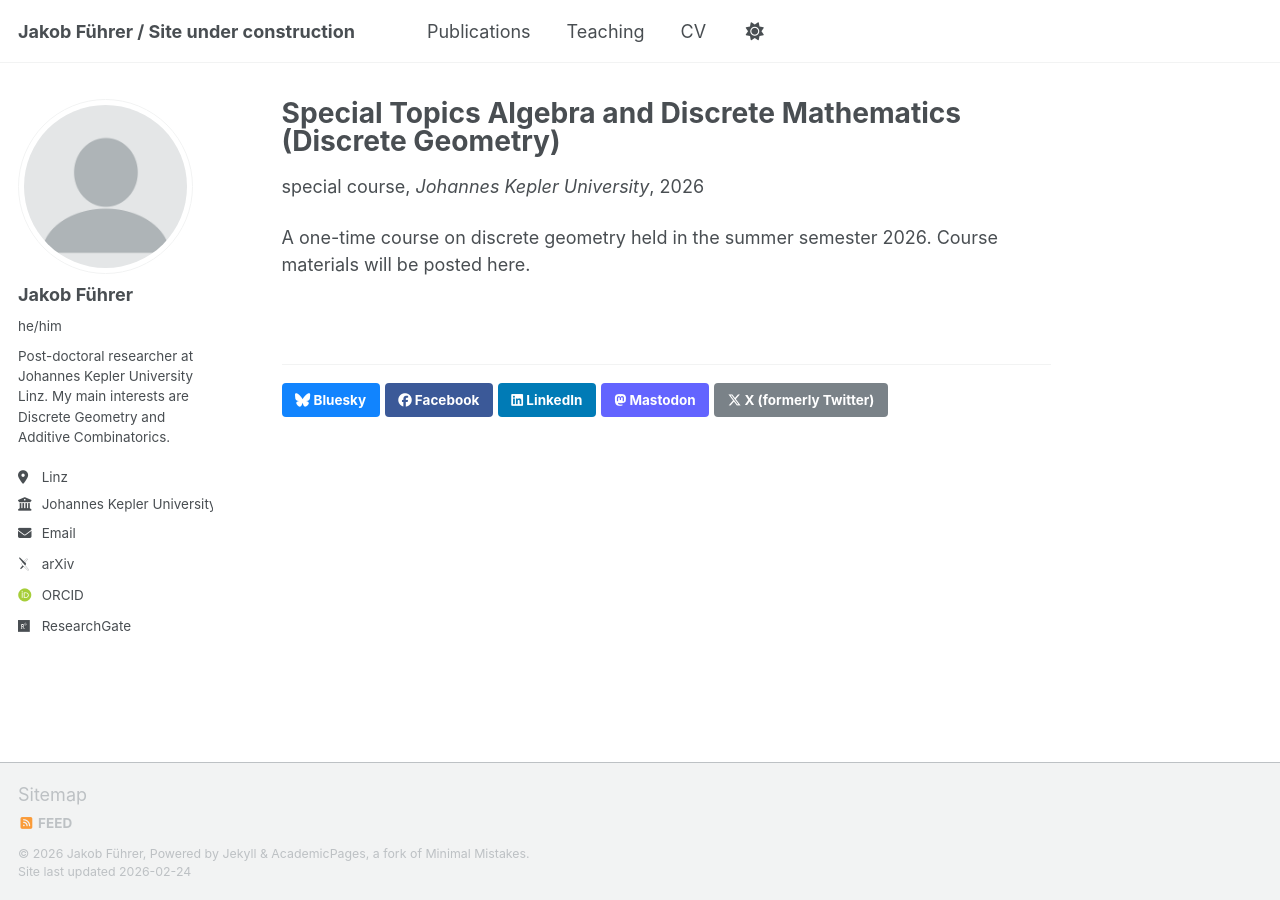
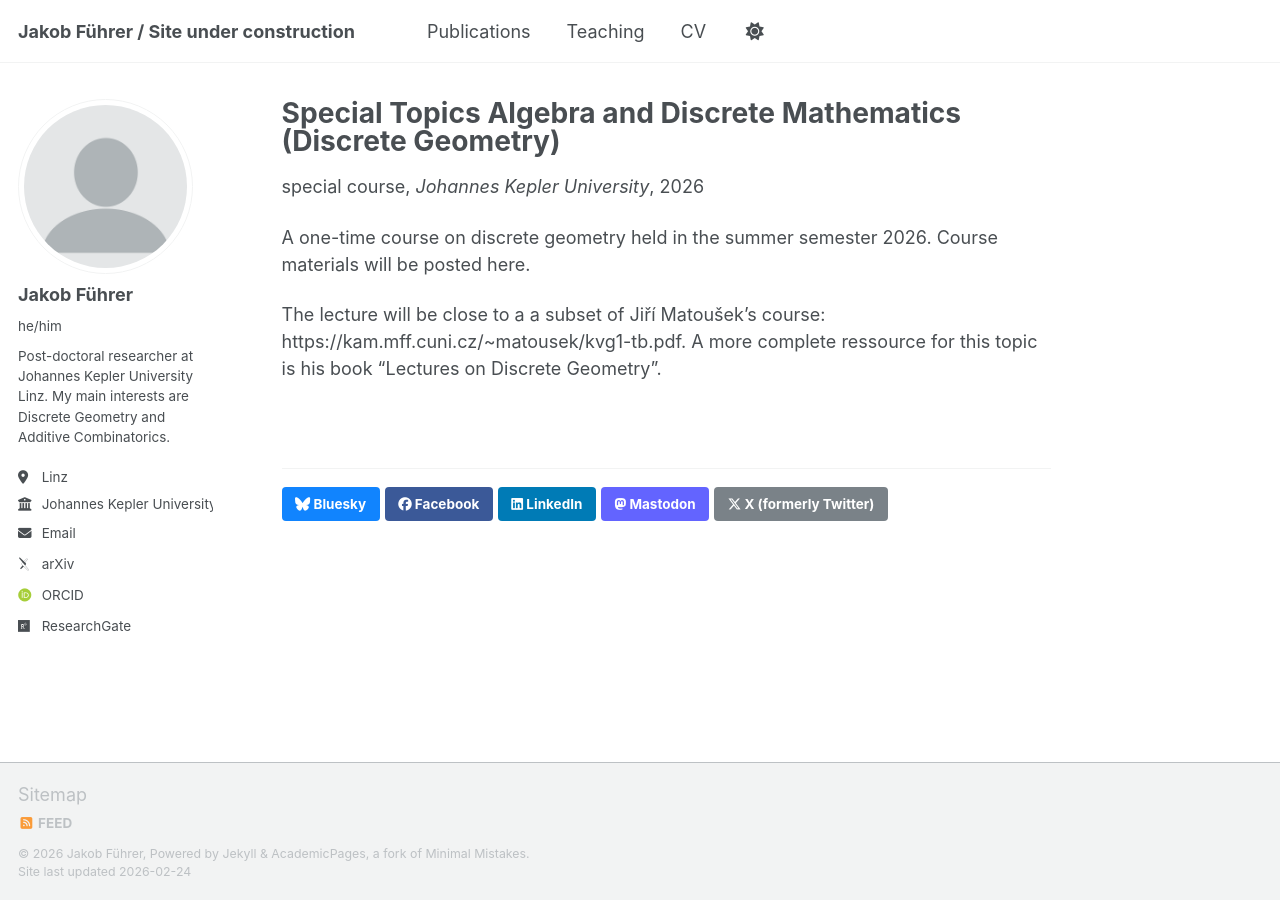
Before and after one commit to jakobfuehrer/jakobfuehrer.github.io, a Jekyll site: the page built from _teaching/2014-spring-teaching-1.md, in a window 1280 px wide. Built offline with Jekyll 4.4.1, drawn with Linux system fonts in a browser that asks for light colours; some web fonts are replaced; a script that is not in the unit is left out.

Commit message:
Update 2014-spring-teaching-1.md

```diff
--- a/_teaching/2014-spring-teaching-1.md
+++ b/_teaching/2014-spring-teaching-1.md
@@ -9,3 +9,6 @@
 ---
 A one-time course on discrete geometry held in the summer semester 2026.
 Course materials will be posted here.
+
+The lecture will be close to a a subset of Jiří Matoušek's course: https://kam.mff.cuni.cz/~matousek/kvg1-tb.pdf.
+A more complete ressource for this topic is his book "Lectures on Discrete Geometry".
```
